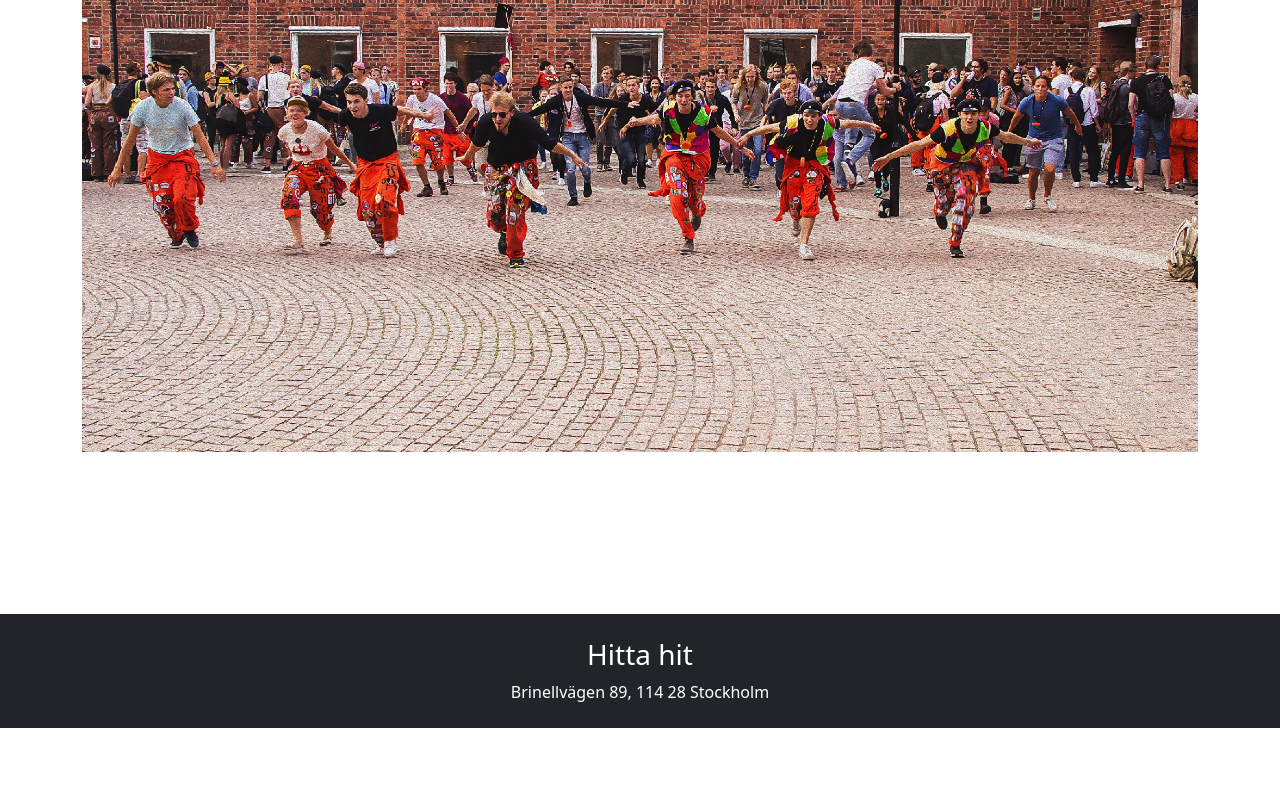
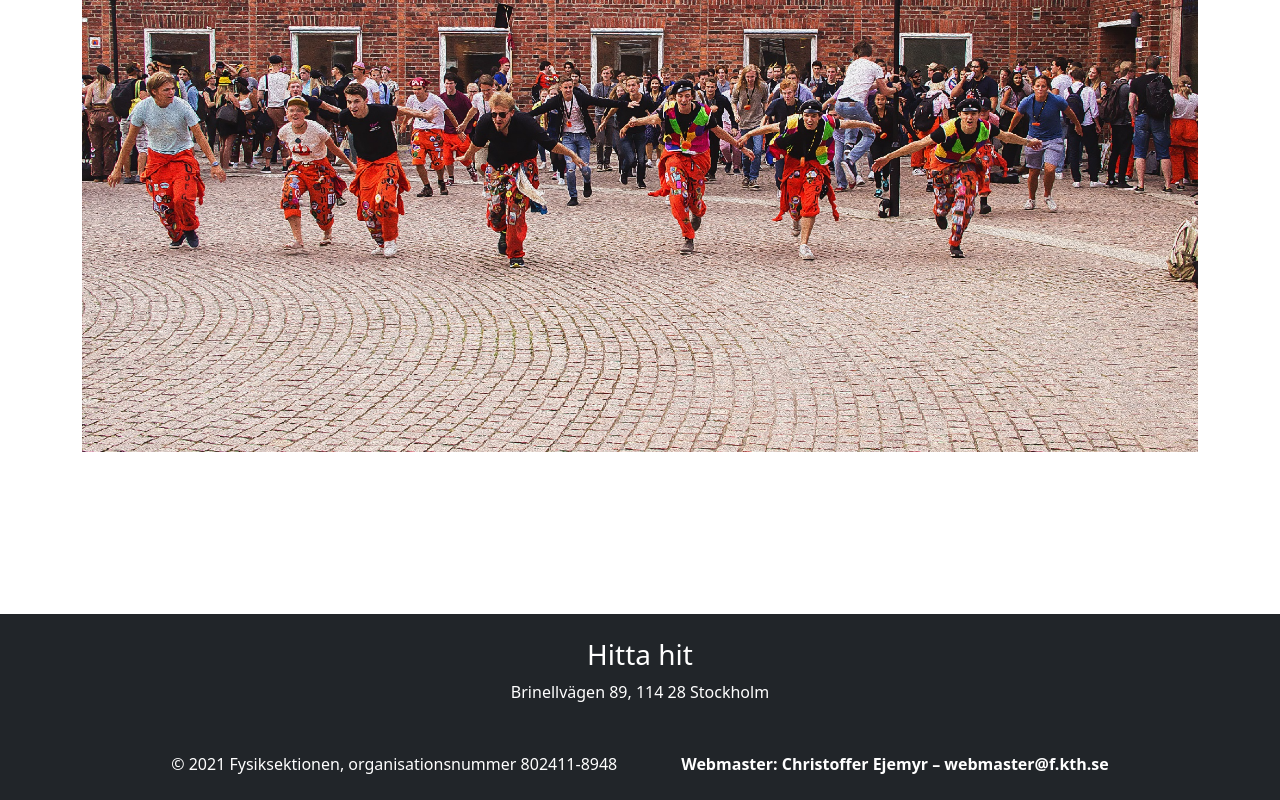
Before and after one commit to Fysiksektionen/Hemsida, a React (Create React App) app in the folder client/: page / in a window 1280 px wide. Shown: the part 338-1138 px from the top of the page. Before the commit the page ends 1066 px from the top, so only its background shows below. Built offline with nearby package versions, Linux system fonts and the light colour scheme.

Commit message:
simple toe component, hard-coded styling

```diff
--- /dev/null
+++ b/client/src/components/Toe.tsx
@@ -0,0 +1,21 @@
+import React from "react";
+
+interface IToeProps {
+    webmaster: String;
+    currYear: Number;
+}
+
+export default function Toe({ webmaster, currYear } : IToeProps) {
+    return (
+        <div className="container-fluid py-4 bg-dark text-white text-center"
+            style={{ display: "flex", flexDirection: "row", justifyContent: "center" }}
+        >
+            <div style={{ paddingRight: "2rem" }}>
+                {"© " + currYear + " Fysiksektionen, organisationsnummer 802411-8948"}
+            </div>
+            <div style={{ fontWeight: "bold", paddingLeft: "2rem" }}>
+                {"Webmaster: " + webmaster + " – webmaster@f.kth.se"}
+            </div>
+        </div>
+    );
+}
--- a/client/src/components/footer.tsx
+++ b/client/src/components/footer.tsx
@@ -1,9 +1,11 @@
 import React from 'react';
 import './footer.css'
+import Toe from './Toe';
 
 function Footer() {
 
     return (
+        <>
         <div className="container-fluid py-4 bg-dark text-white text-center">
 
             <h3>Hitta hit</h3>
@@ -11,6 +13,11 @@ function Footer() {
             Brinellvägen 89, 114 28 Stockholm
 
         </div>
+        <Toe
+            webmaster="Christoffer Ejemyr"
+            currYear={2021}
+        />
+        </>
     )
 }
 
```
